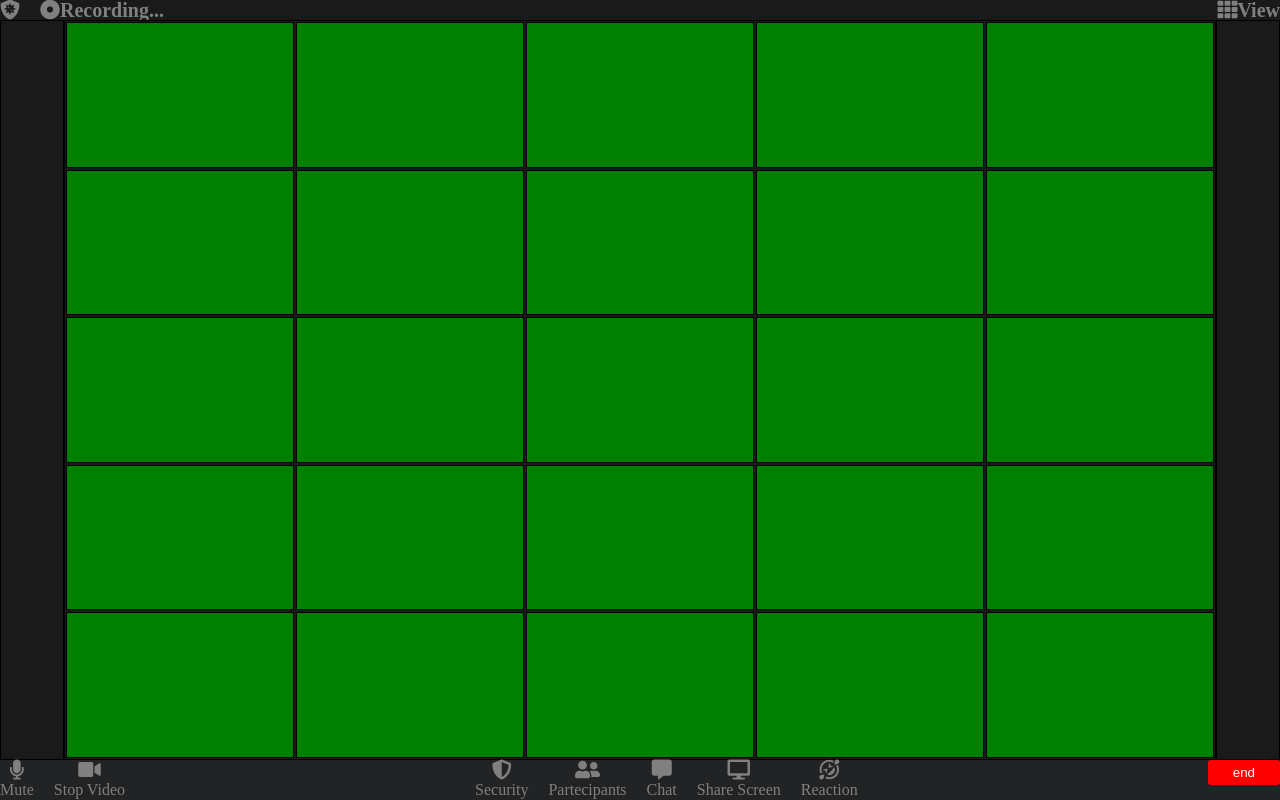
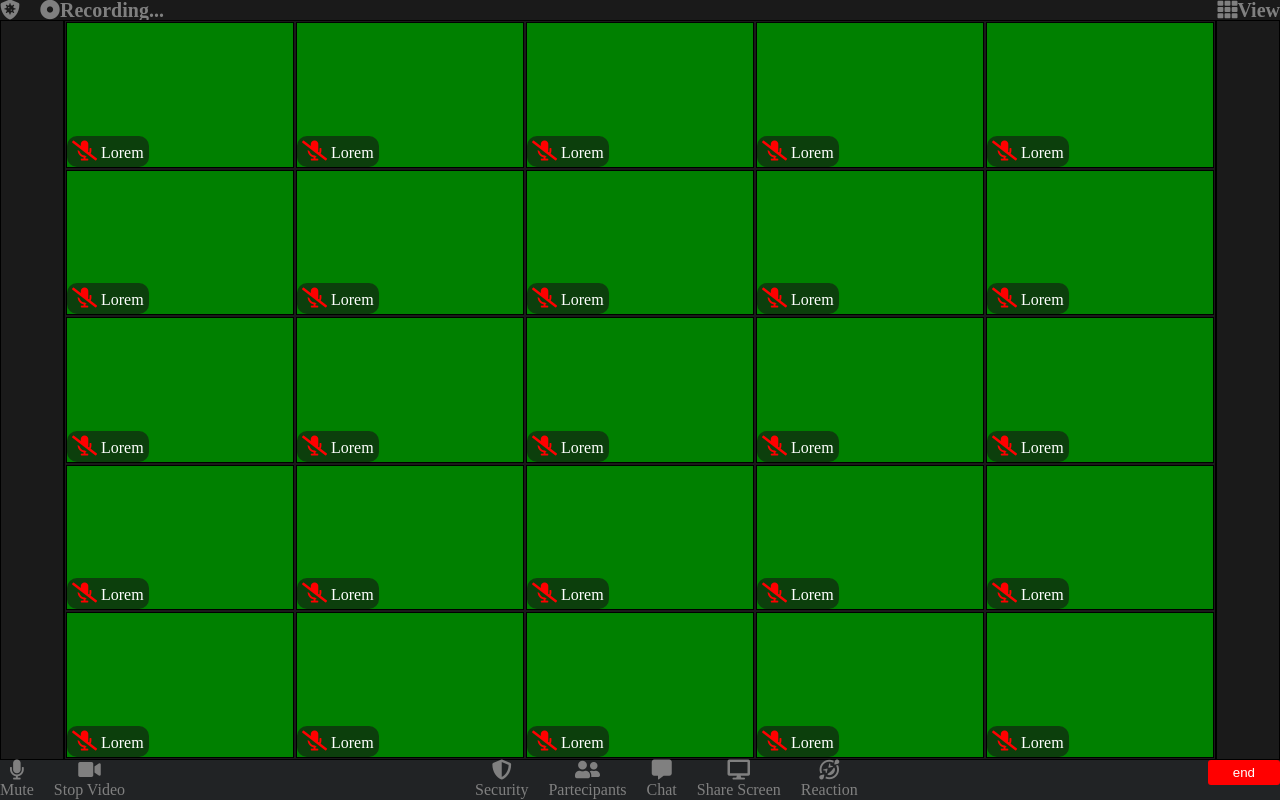
Before and after one commit to Zarzuket/html-css-zoom, a plain HTML site: page index.html in a window 1280 px wide. Drawn offline with Linux system fonts and the light colour scheme.

Commit message:
fix main

```diff
--- a/css/style.css
+++ b/css/style.css
@@ -55,8 +55,23 @@ main{
     border: 1px solid black;
     background-color: green;
     margin: 1px;
+    display:flex;
+    align-items: flex-end;
 }
 
+.icon_name{
+    background-color: rgba(20, 20, 20, 0.6);
+    padding: 5px;
+    border-radius: 10px;
+}
+
+.icon_name > i{
+    color: red;
+}
+
+span{
+    color: white;
+}
 .main_side{
     display: flex;
     border: 1px solid;
--- a/index.html
+++ b/index.html
@@ -29,31 +29,156 @@
         <main>
             <div class="main_side"></div>
             <div class="main_middle">
-                <div class="square"></div>
-                <div class="square"></div>
-                <div class="square"></div>
-                <div class="square"></div>
-                <div class="square"></div>
-                <div class="square"></div>
-                <div class="square"></div>
-                <div class="square"></div>
-                <div class="square"></div>
-                <div class="square"></div>
-                <div class="square"></div>
-                <div class="square"></div>
-                <div class="square"></div>
-                <div class="square"></div>
-                <div class="square"></div>
-                <div class="square"></div>
-                <div class="square"></div>
-                <div class="square"></div>
-                <div class="square"></div>
-                <div class="square"></div>
-                <div class="square"></div>
-                <div class="square"></div>
-                <div class="square"></div>
-                <div class="square"></div>
-                <div class="square"></div>
+                <div class="square">
+                    <div class="icon_name">
+                        <i class="fas fa-microphone-slash"></i>
+                        <span>Lorem</span>
+                    </div>
+                </div>
+                <div class="square">
+                    <div class="icon_name">
+                        <i class="fas fa-microphone-slash"></i>
+                        <span>Lorem</span>
+                    </div>
+                </div>
+                <div class="square">
+                    <div class="icon_name">
+                        <i class="fas fa-microphone-slash"></i>
+                        <span>Lorem</span>
+                    </div>
+                </div>
+                <div class="square">
+                    <div class="icon_name">
+                        <i class="fas fa-microphone-slash"></i>
+                        <span>Lorem</span>
+                    </div>
+                </div>
+                <div class="square">
+                    <div class="icon_name">
+                        <i class="fas fa-microphone-slash"></i>
+                        <span>Lorem</span>
+                    </div>
+                </div>
+                <div class="square">
+                    <div class="icon_name">
+                        <i class="fas fa-microphone-slash"></i>
+                        <span>Lorem</span>
+                    </div>
+                </div>
+                <div class="square">
+                    <div class="icon_name">
+                        <i class="fas fa-microphone-slash"></i>
+                        <span>Lorem</span>
+                    </div>
+                </div>
+                <div class="square">
+                    <div class="icon_name">
+                        <i class="fas fa-microphone-slash"></i>
+                        <span>Lorem</span>
+                    </div>
+                </div>
+                <div class="square">
+                    <div class="icon_name">
+                        <i class="fas fa-microphone-slash"></i>
+                        <span>Lorem</span>
+                    </div>
+                </div>
+                <div class="square">
+                    <div class="icon_name">
+                        <i class="fas fa-microphone-slash"></i>
+                        <span>Lorem</span>
+                    </div>
+                </div>
+                <div class="square">
+                    <div class="icon_name">
+                        <i class="fas fa-microphone-slash"></i>
+                        <span>Lorem</span>
+                    </div>
+                </div>
+                <div class="square">
+                    <div class="icon_name">
+                        <i class="fas fa-microphone-slash"></i>
+                        <span>Lorem</span>
+                    </div>
+                </div>
+                <div class="square">
+                    <div class="icon_name">
+                        <i class="fas fa-microphone-slash"></i>
+                        <span>Lorem</span>
+                    </div>
+                </div>
+                <div class="square">
+                    <div class="icon_name">
+                        <i class="fas fa-microphone-slash"></i>
+                        <span>Lorem</span>
+                    </div>
+                </div>
+                <div class="square">
+                    <div class="icon_name">
+                        <i class="fas fa-microphone-slash"></i>
+                        <span>Lorem</span>
+                    </div>
+                </div>
+                <div class="square">
+                    <div class="icon_name">
+                        <i class="fas fa-microphone-slash"></i>
+                        <span>Lorem</span>
+                    </div>
+                </div>
+                <div class="square">
+                    <div class="icon_name">
+                        <i class="fas fa-microphone-slash"></i>
+                        <span>Lorem</span>
+                    </div>
+                </div>
+                <div class="square">
+                    <div class="icon_name">
+                        <i class="fas fa-microphone-slash"></i>
+                        <span>Lorem</span>
+                    </div>
+                </div>
+                <div class="square">
+                    <div class="icon_name">
+                        <i class="fas fa-microphone-slash"></i>
+                        <span>Lorem</span>
+                    </div>
+                </div>
+                <div class="square">
+                    <div class="icon_name">
+                        <i class="fas fa-microphone-slash"></i>
+                        <span>Lorem</span>
+                    </div>
+                </div>
+                <div class="square">
+                    <div class="icon_name">
+                        <i class="fas fa-microphone-slash"></i>
+                        <span>Lorem</span>
+                    </div>
+                </div>
+                <div class="square">
+                    <div class="icon_name">
+                        <i class="fas fa-microphone-slash"></i>
+                        <span>Lorem</span>
+                    </div>
+                </div>
+                <div class="square">
+                    <div class="icon_name">
+                        <i class="fas fa-microphone-slash"></i>
+                        <span>Lorem</span>
+                    </div>
+                </div>
+                <div class="square">
+                    <div class="icon_name">
+                        <i class="fas fa-microphone-slash"></i>
+                        <span>Lorem</span>
+                    </div>
+                </div>
+                <div class="square">
+                    <div class="icon_name">
+                        <i class="fas fa-microphone-slash"></i>
+                        <span>Lorem</span>
+                    </div>
+                </div>
             </div>
             <div class="main_side"></div>
         </main>
```
